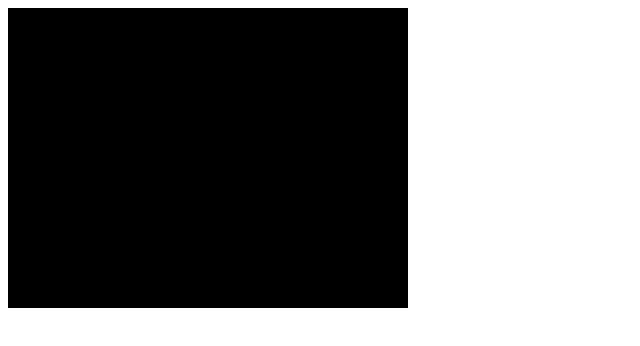
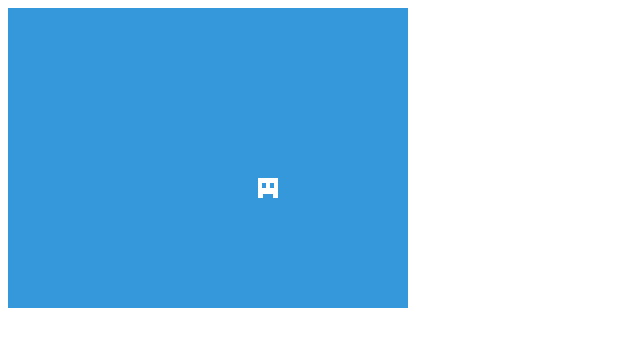
Before and after one commit to gjbianco/platformer-game, a plain HTML site: page index.html in a window 1280 px wide. Shown: the whole page, without its empty margins (0-640 px from the left). Drawn offline with Linux system fonts and the light colour scheme.

Commit message:
#11 simple assets

```diff
--- a/index.html
+++ b/index.html
@@ -3,7 +3,7 @@
 
 <head>
   <meta charset="utf-8" />
-  <title>First project</title>
+  <title>Platformer Game</title>
 
   <script type="text/javascript" src="phaser.min.js"></script>
   <script type="text/javascript" src="main.js"></script>
--- a/main.js
+++ b/main.js
@@ -1,9 +1,14 @@
 var mainState = {
 
   preload: function () {
+    game.load.image('player', 'assets/player.png');
   },
 
   create: function () {
+    game.stage.backgroundColor = '#3498db';
+    game.physics.startSystem(Phaser.Physics.ARCADE);
+
+    this.player = game.add.sprite(250, 170, 'player');
   },
 
   update: function () {
```
Also changed, not shown: assets/player.png (added).
